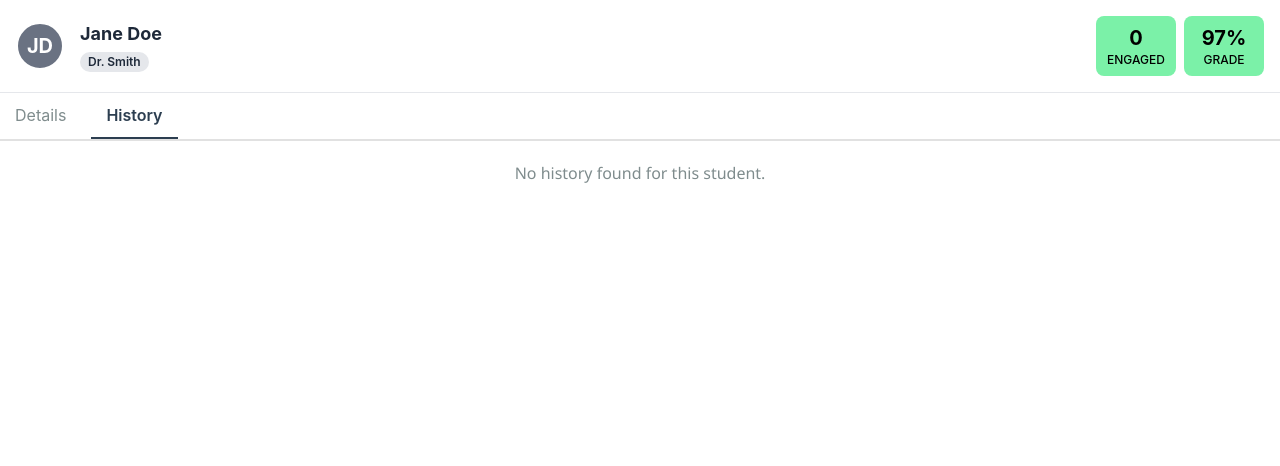
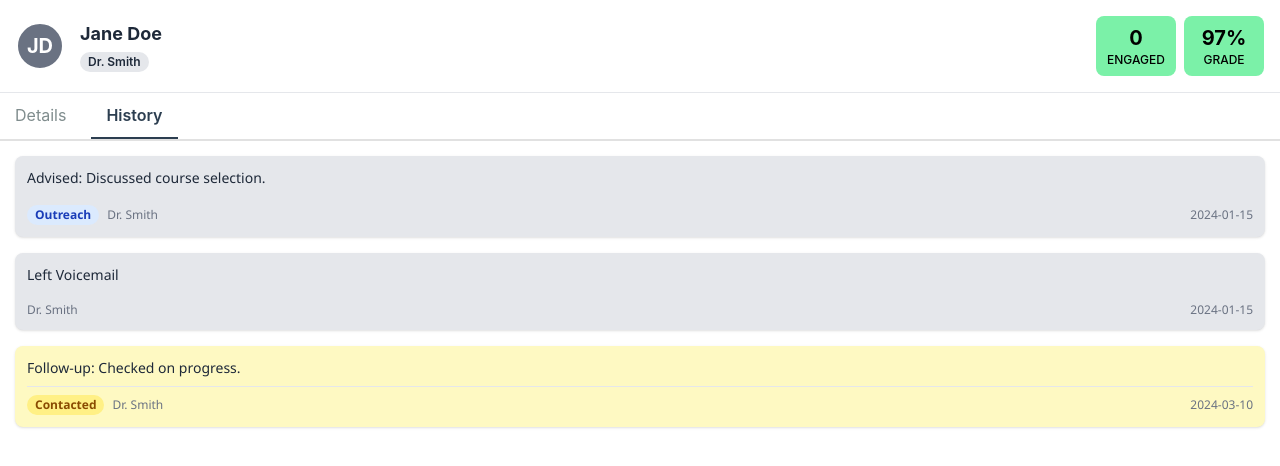
Before and after one commit to vsblanco/Student-Retention-Add-in, a React (Vite) app in the folder retention/: page / in a window 1280 px wide. Both pictures are taken after a click on the element "History". Shown: the top 466 px of the page. Built offline with nearby package versions, Linux system fonts and the light colour scheme.

Commit message:
looking good

```diff
--- a/retention/src/components/studentView/StudentHistory.jsx
+++ b/retention/src/components/studentView/StudentHistory.jsx
@@ -2,69 +2,55 @@
 import React from 'react';
 
 function StudentHistory({ history }) {
-
-  // This function parses the raw history string from the Excel cell
-  // into an array of objects, just like the original taskpane.js.
-  const parseHistory = (historyString) => {
-    if (!historyString || typeof historyString !== 'string') {
-      return [];
-    }
-    const entries = [];
-    const lines = historyString.split('\n').filter(line => line.trim() !== '');
-    for (let i = 0; i < lines.length; i += 2) {
-      if (lines[i] && lines[i+1]) {
-        entries.push({
-          date: lines[i].trim(),
-          comment: lines[i+1].trim()
-        });
-      }
-    }
-    return entries;
-  };
-
-  const historyEntries = parseHistory(history);
-
-  // --- STYLES ---
-  const noHistoryStyles = {
-    color: '#7f8c8d',
-    textAlign: 'center',
-    marginTop: '20px'
-  };
-
-  const historyItemStyles = {
-    border: '1px solid #ecf0f1',
-    borderRadius: '4px',
-    padding: '10px',
-    marginBottom: '10px',
-    backgroundColor: '#f9f9f9'
-  };
-
-  const dateStyles = {
-    fontWeight: 'bold',
-    color: '#34495e',
-    fontSize: '13px',
-    marginBottom: '5px'
-  };
-
-  const commentStyles = {
-    color: '#7f8c8d',
-    fontSize: '14px',
-    whiteSpace: 'pre-wrap', // Preserves formatting from the cell
-    margin: 0
-  };
-
-  if (historyEntries.length === 0) {
-    return <p style={noHistoryStyles}>No history found for this student.</p>;
+  if (!Array.isArray(history) || history.length === 0) {
+    return (
+      <div id="history-content">
+        <ul className="space-y-4">
+          <li className="p-3 bg-gray-100 rounded-lg shadow-sm relative">
+            <p className="text-sm text-gray-800">No history found for this student.</p>
+          </li>
+        </ul>
+      </div>
+    );
   }
 
   return (
-    <div>
-      {historyEntries.map((entry, index) => (
-        <div key={index} style={historyItemStyles}>
-          <p style={dateStyles}>{entry.date}</p>
-          <p style={commentStyles}>{entry.comment}</p>
-        </div>
-      ))}
+    <div id="history-content">
+      <ul className="space-y-4">
+        {history.map((entry, index) => {
+          // Always use bg-gray-100 as the default background for comments (matches "No history found" style)
+          const bgClass =
+            entry.tag === "Contacted"
+              ? "bg-yellow-100"
+              : "bg-gray-200";
+          const tagClass =
+            entry.tag === "Contacted"
+              ? "px-2 py-0.5 font-semibold rounded-full bg-yellow-200 text-yellow-800"
+              : "px-2 py-0.5 font-semibold rounded-full bg-blue-100 text-blue-800";
+          return (
+            <li
+              key={index}
+              className={`p-3 rounded-lg shadow-sm relative ${bgClass}`}
+              data-row-index={entry.studentId || index}
+            >
+              <p className="text-sm text-gray-800">{entry.comment}</p>
+              <div className="text-xs text-gray-500 mt-2 pt-2 border-t border-gray-200 flex justify-between items-center">
+                <div className="flex items-center gap-2">
+                  {entry.tag && (
+                    <span className={tagClass}>
+                      {entry.tag}
+                    </span>
+                  )}
+                  <span className="font-medium">{entry.createdBy}</span>
+                </div>
+                <span>
+                  {entry.timestamp}
+                </span>
+              </div>
+            </li>
+          );
+        })}
+      </ul>
     </div>
   );
 }
--- a/retention/src/components/studentView/StudentView.jsx
+++ b/retention/src/components/studentView/StudentView.jsx
@@ -73,10 +73,35 @@ function StudentView() {
         DaysOut: 0,
         Grade: "97%",
         LDA: "2024-05-20",
+        // History as an array of objects for test mode
         History: [
-          { date: "2024-01-15", action: "Advised", notes: "Discussed course selection." },
-          { date: "2024-03-10", action: "Follow-up", notes: "Checked on progress." }
+          {
+            timestamp: "2024-01-15",
+            comment: "Advised: Discussed course selection.",
+            studentId: "123456",
+            studentName: "Jane Doe",
+            createdBy: "Dr. Smith",
+            tag: "Outreach"
+          },
+          {
+            timestamp: "2024-01-15",
+            comment: "Left Voicemail",
+            studentId: "123456",
+            studentName: "Jane Doe",
+            createdBy: "Dr. Smith",
+
+          },
+          {
+            timestamp: "2024-03-10",
+            comment: "Follow-up: Checked on progress.",
+            studentId: "123456",
+            studentName: "Jane Doe",
+            createdBy: "Dr. Smith",
+            tag: "Contacted"
+          }
         ]
+        // Optionally add an alias for testing alias logic:
+        // Notes: [...]
       };
       setSheetData({ status: 'success', data: { 1: testStudent }, message: '' });
       setActiveStudent(testStudent);
@@ -206,6 +231,33 @@ function StudentView() {
     transition: 'all 0.2s ease-in-out'
   });
 
+  // Helper to get the correct history as an array of objects from the activeStudent object
+  const getHistoryArray = (studentObj) => {
+    if (!studentObj) return [];
+    // If already an array, return as is
+    if (Array.isArray(studentObj.History)) return studentObj.History;
+    // If it's a string, parse it into objects (legacy/test mode)
+    if (typeof studentObj.History === 'string') {
+      // Example format: alternating lines of date and comment
+      const lines = studentObj.History.split('\n').map(l => l.trim()).filter(l => l !== '');
+      const entries = [];
+      for (let i = 0; i < lines.length; i += 2) {
+        entries.push({
+          timestamp: lines[i] || '',
+          comment: lines[i + 1] || '',
+          // Fill with empty/defaults for other fields
+          studentId: studentObj.ID || '',
+          studentName: studentObj.StudentName || '',
+          createdBy: studentObj.Assigned || '',
+          tag: '', // No tag in legacy/test mode
+        });
+      }
+      return entries;
+    }
+    // If missing or unknown format, return empty array
+    return [];
+  };
+
   // --- UPDATE: Centralized rendering logic based on sheetData.status ---
   if (sheetData.status !== 'success') {
     return <div style={messageContainerStyles}><p>{sheetData.message}</p></div>;
@@ -228,7 +280,9 @@ function StudentView() {
       </div>
       <div style={containerStyles}>
         {activeTab === 'details' && <StudentDetails student={activeStudent} />}
-        {activeTab === 'history' && <StudentHistory history={activeStudent.History} />}
+        {activeTab === 'history' && (
+          <StudentHistory history={getHistoryArray(activeStudent)} />
+        )}
       </div>
     </div>
   );
```
